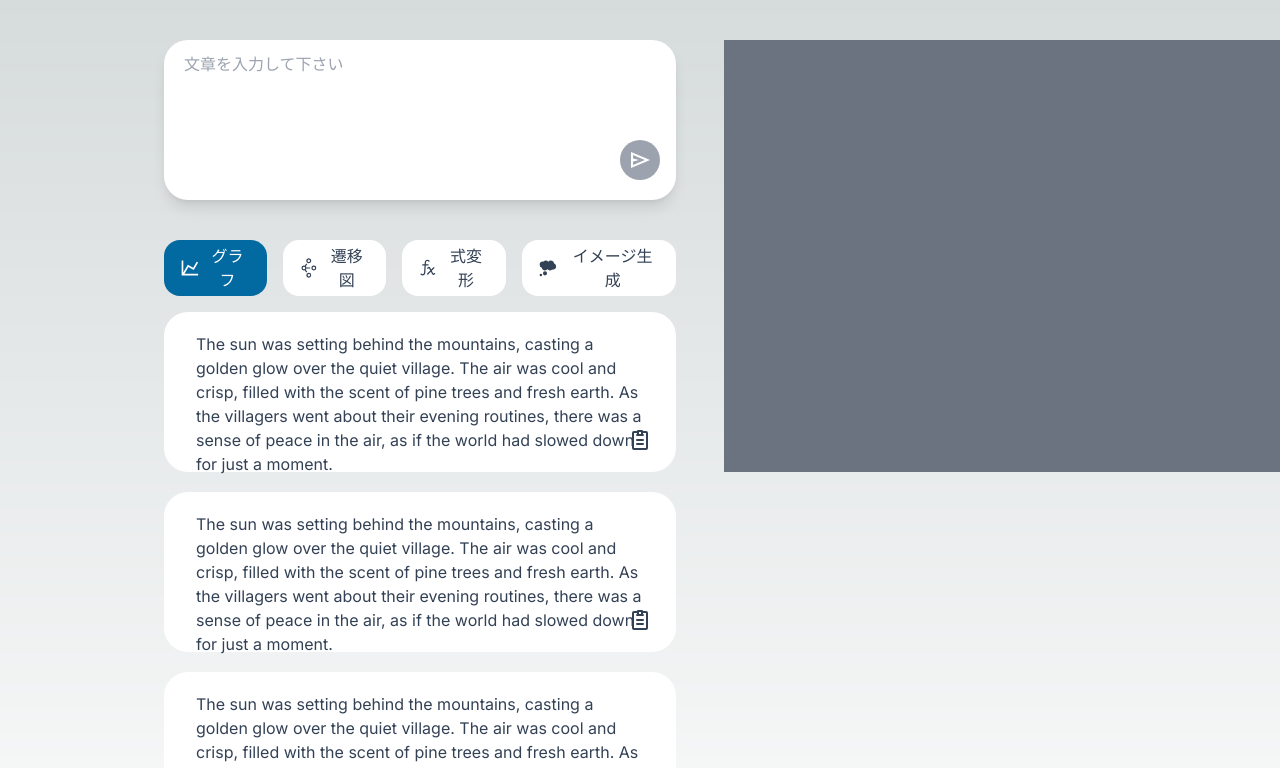
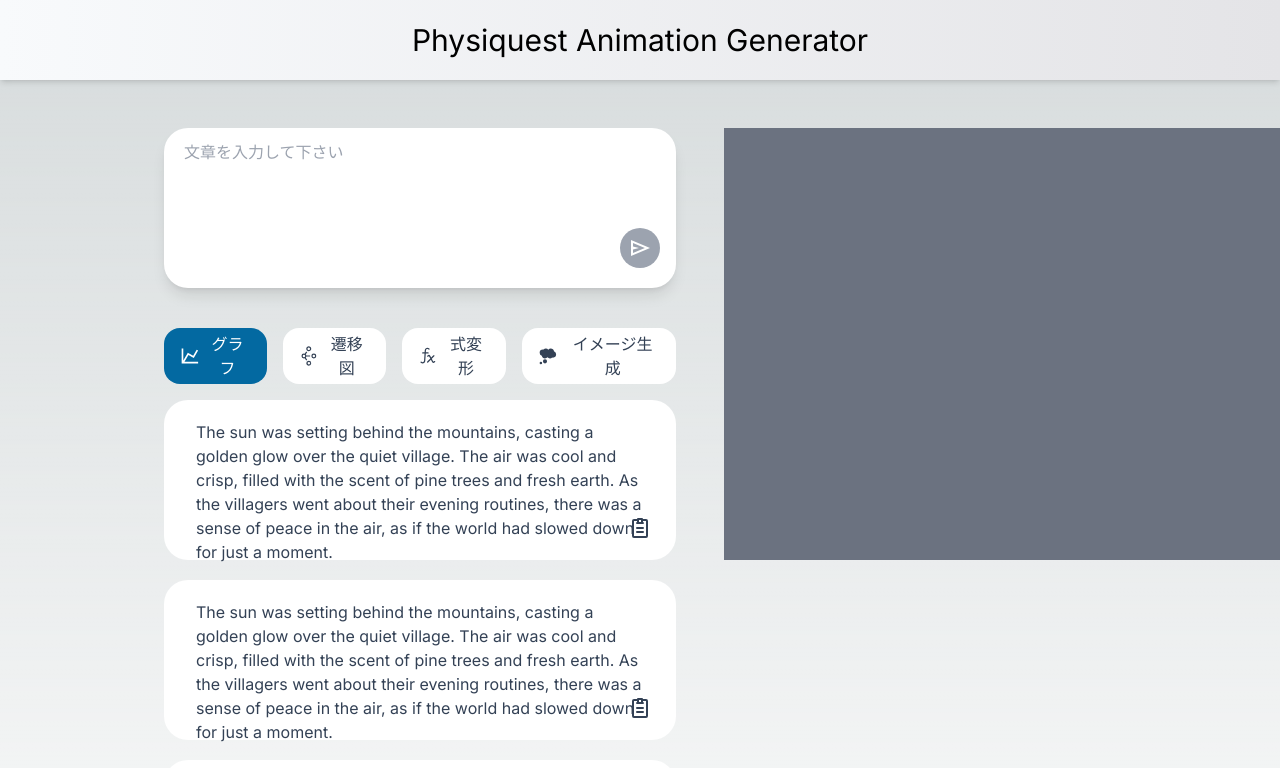
Before and after one commit to DayuanJiang/langserve-ai-sdk, a Next.js app: page / in a window 1280 px wide. Shown: the top 768 px of the page. Built offline with nearby package versions, Linux system fonts and the light colour scheme.

Commit message:
VideoのAutopplayの追加とヘッダーの追加

```diff
--- a/app/components/VIdeo.tsx
+++ b/app/components/VIdeo.tsx
@@ -18,8 +18,8 @@ const VideoComponent = ({videoUrl}:VideoUrl) => {
         return (
             <div>
                 {/* ここはリスポンス対応する必要ある */}
-                <video controls width="768" className="object-fill my-10 ml-20">
-                    <source src={videoUrl} type="video/mp4" />
+                <video controls width="768" className="object-fill my-10 ml-20" autoPlay muted>
+                    <source src={videoUrl} type="video/mp4"  />
                     お使いのブラウザは video タグをサポートしていません。
                 </video>
             </div>
--- a/app/components/header.tsx
+++ b/app/components/header.tsx
@@ -0,0 +1,12 @@
+import React from 'react';
+
+
+const Headers = () => {
+    return (
+        <div className="w-full bg-gradient-to-r from-slate-50 from- to-zinc-200 to- h-20 flex justify-center items-center shadow-md">
+            <h1 className="text-black text-3xl">Physiquest Animation Generator </h1>
+        </div>
+    );
+}
+
+export default Headers;
--- a/app/page.tsx
+++ b/app/page.tsx
@@ -4,6 +4,7 @@ import Tabs from "./components/Tabs";
 import TextInputForm from "./components/TextInputForm";
 import ClipboardCopy from "./components/ClipboardCopy";
 import VideoComponent from "@/app/components/VIdeo";
+import Headers from "@/app/components/header";
 
 
 export default function Page() {
@@ -51,7 +52,10 @@ export default function Page() {
 
 
     return (
-        <div className="flex w-full gap-2 justify-center">
+        <div className="flex flex-col w-full gap-2">
+            <Headers />
+         <div className="flex w-full gap-2 justify-center">
+
 
             <div className="flex flex-col w-[40%] ">
                 <TextInputForm input={userPrompt} handleSubmit={handleSubmit} setInput={setUserPrompt} loading={loading} />
@@ -60,13 +64,12 @@ export default function Page() {
                 <ClipboardCopy/>
                 <ClipboardCopy/>
                 <ClipboardCopy/>
-
             </div>
             <div className="flex flex-col w-[40%] ">
                 <VideoComponent videoUrl={videoUrl}/>
             </div>
+        </div>
+        </div>
 
-
-        </div>
     );
 }
```
Also changed, not shown: 1 other file (tests, documents, lock files or other folders).
